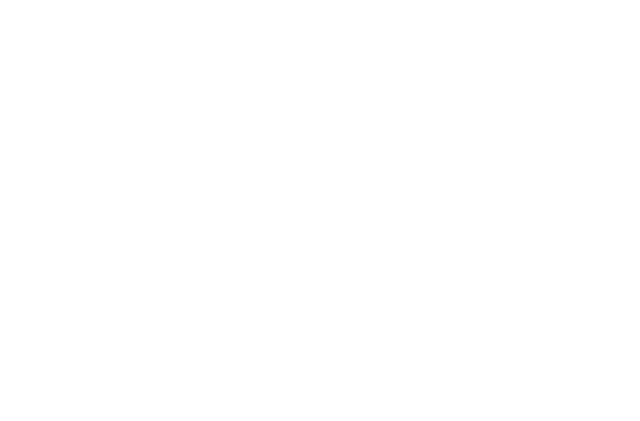
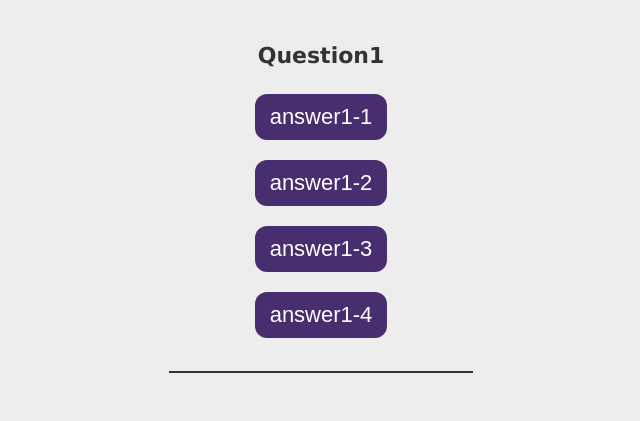
Before and after one commit to evkonradi/quiz, a plain HTML site: page index.html in a window 1280 px wide. Shown: the whole page, without its empty margins (319-959 px from the left). Drawn offline with Linux system fonts and the light colour scheme.

Commit message:
quiz questions

```diff
--- a/assets/css/style.css
+++ b/assets/css/style.css
@@ -0,0 +1,75 @@
+* {
+    box-sizing: border-box;
+  }
+
+:root {
+    --primary: #492e6f;
+    --secondary: #d299ec;
+    --tertiary: rgb(192, 246, 253);
+    --grey: #333;
+    --white: white;
+    font-size: 62.5%;
+}
+
+body {
+    background: #ededed;
+    color: var(--grey);
+    margin: 0;
+    padding: 0;
+    display: flex;
+    min-height: 100vh;
+    flex-direction: column;
+    font-family: Verdana, Geneva, Tahoma, sans-serif;
+}
+
+h2{
+    font-size: 2.2rem;
+    font-weight: bold;
+}
+
+.page-content {
+    flex: 1;
+    display: flex;
+    flex-wrap: wrap;
+    justify-content: center;
+    align-items: center;
+    flex-direction: column;
+    margin: 25px auto;
+    width: 95%;
+}
+
+.btn {
+    outline: none;
+    border: none;
+    padding: 10px 15px;
+    background: var(--primary);
+    font-size: 2.2rem;
+    border-radius: 12px;
+    position: relative;
+    top: -3px;
+    color:var(--white);
+}
+
+.btn:hover {
+    top: -2px;
+    background: var(--secondary) ;
+    cursor: pointer;
+}
+
+.paddingButton{
+    padding: 10px;
+}
+
+.answerResult{
+    margin-top: 20px;
+    padding-top: 20px;
+    border-top: 2px solid var(--grey);
+    width: 25%;
+    text-align: center;
+    font-size: 1.5rem;
+    font-weight: bold;
+}
+
+.correctOrWrong{
+    margin-top: 20px;
+}
--- a/assets/js/script.js
+++ b/assets/js/script.js
@@ -0,0 +1,100 @@
+var quiz= [
+    {
+        q: "Question1", a: ["answer1-1", "answer1-2", "answer1-3", "answer1-4"], aCorrect: 2
+    },
+    {
+        q: "Question2", a: ["answer2-1", "answer2-2", "answer2-3", "answer2-4"], aCorrect: 1
+    },
+    {
+        q: "Question3", a: ["answer3-1", "answer3-2", "answer3-3", "answer3-4"], aCorrect: 3
+    },
+    {
+        q: "Question4", a: ["answer4-1", "answer4-2", "answer4-3", "answer4-4"], aCorrect: 4
+    },
+    {
+        q: "Question5", a: ["answer5-1", "answer5-2", "answer5-3", "answer5-4"], aCorrect: 4
+    }
+]
+var mainEl = document.querySelector("#mainSection");
+var questionNumber = 0;
+var score = 0;
+
+
+// Create "answer" buttons for quiz question
+var createButtonsQuiz = function(arQuestion){
+    for (i =0; i < arQuestion.length; i++){
+        var quizButtonEl = document.createElement("button");
+        quizButtonEl.textContent = arQuestion[i];
+        quizButtonEl.className = "btn";
+        quizButtonEl.setAttribute("data-button-id", i);
+
+        var buttonDivEl = document.createElement("div");
+        buttonDivEl.className="paddingButton";
+        buttonDivEl.appendChild(quizButtonEl);
+
+        mainEl.querySelector(".page-content").appendChild(buttonDivEl);
+    }
+}
+
+
+//create Questions - answers
+var quizQuestions = function(){
+
+    //create container div
+    var containerEl = document.createElement("div");
+    mainEl.appendChild(containerEl);
+    containerEl.className="page-content";
+
+    //question
+    var questionDivEl = document.createElement("div");
+    questionDivEl.innerHTML = "<h2>" + quiz[questionNumber].q + "</h2>";
+    containerEl.appendChild(questionDivEl);
+
+    //buttons
+    createButtonsQuiz(quiz[questionNumber].a);
+
+    //correct or incorrect message
+    var correctOrWrongEl = document.createElement("div");
+    correctOrWrongEl.className="answerResult";
+    correctOrWrongEl.innerHTML = "<span></span>";
+    containerEl.appendChild(correctOrWrongEl);
+
+    containerEl.addEventListener("click", quizButtonClick);
+
+}
+
+
+//move to the next step after a question is answered
+var nextStepQuiz = function(){
+
+    //ask next question
+    if (questionNumber < quiz.length-1){
+        questionNumber++;
+        mainEl.querySelector(".page-content").remove();
+        quizQuestions();
+    }
+}
+
+
+//quiz answer button clicked
+var quizButtonClick = function(event){
+    var targetEl = event.target;
+    console.log(targetEl);
+
+    if (targetEl.matches(".btn")){
+        var buttonId = targetEl.getAttribute("data-button-id");
+        var correctOrWrongEl = mainEl.querySelector(".page-content .answerResult span");
+        if (buttonId == quiz[questionNumber].aCorrect)
+        {
+            score++;
+            correctOrWrongEl.textContent = "Correct!"
+        }
+        else{
+            correctOrWrongEl.textContent = "Wrong!"
+        }
+    }
+
+    setTimeout(nextStepQuiz, 1500);
+}
+
+quizQuestions();
--- a/index.html
+++ b/index.html
@@ -11,6 +11,10 @@
 
     </header>
 
+    <main id="mainSection">
+
+    </main>
+
     <script src="assets/js/script.js"></script>
 </body>
 </html>
```
